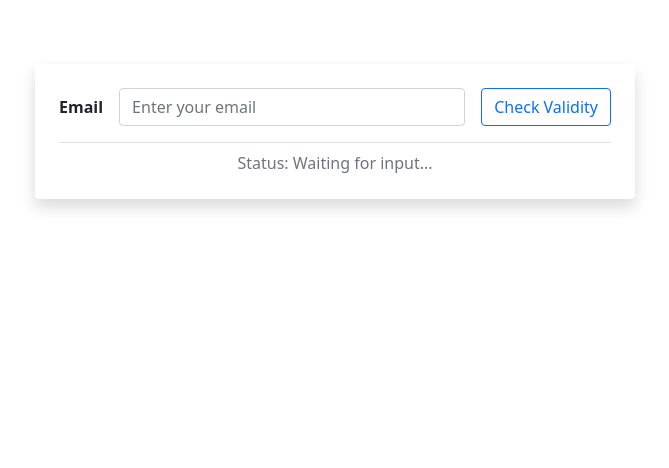
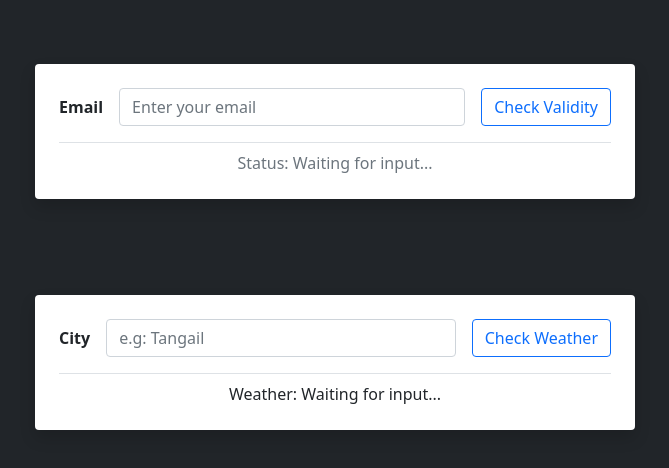
Before and after one commit to montasirfahim/web-dev-projects, a plain HTML site: page API Testing Project/index.html in a window 1280 px wide. Shown: the whole page, without its empty margins (305-974 px from the left). Drawn offline with nearby package versions, Linux system fonts and the light colour scheme.

Commit message:
added weather checking feature using open weather api

```diff
--- a/API Testing Project/index.html
+++ b/API Testing Project/index.html
@@ -3,13 +3,13 @@
 <head>
     <meta charset="UTF-8">
     <meta name="viewport" content="width=device-width, initial-scale=1.0">
-    <title>Email Validation</title>
+    <title>Email Validation & Weather Update</title>
     <link href="https://cdn.jsdelivr.net/npm/bootstrap@5.0.2/dist/css/bootstrap.min.css" rel="stylesheet" integrity="sha384-EVSTQN3/azprG1Anm3QDgpJLIm9Nao0Yz1ztcQTwFspd3yD65VohhpuuCOmLASjC" crossorigin="anonymous">
     <link rel="stylesheet" type="text/css" href="style.css">
 
 </head>
-<body>
-    <div class="container d-flex justify-content-center align-items-center">
+<body class="bg-dark">
+<div class="container d-flex flex-column justify-content-center align-items-center gap-5">
     <div class="form-container shadow p-4 bg-white rounded" style="width: 100%; max-width: 600px;">
 
         <form class="d-flex align-items-center gap-3" id="input-form" onsubmit="checkEmailValidity(event)">
@@ -24,6 +24,21 @@
             <p id="status" class="text-muted mb-0">Status: Waiting for input...</p>
         </div>
     </div>
+
+    <div class="form-container mt-5 shadow p-4 bg-white rounded" style="width: 100%; max-width: 600px;">
+
+        <form class="d-flex align-items-center gap-3" id="input-form" onsubmit="checkWeather(event)">
+            <label for="city" class="form-label fw-bold mb-0">City</label>
+
+            <input type="text" class="form-control flex-grow-1" id="city" placeholder="e.g: Tangail" required>
+
+            <button class="btn btn-outline-primary text-nowrap" id="submit-btn" type="submit">Check Weather</button>
+        </form>
+
+        <div id="status-div2" class="status-div2 mt-3 border-top pt-2">
+            <p id="status2" class="mb-0 text-center">Weather: Waiting for input...</p>
+        </div>
+    </div>
 </div>
 <script src="script.js"></script>
 </body>
--- a/API Testing Project/script.js
+++ b/API Testing Project/script.js
@@ -29,3 +29,43 @@ async function checkEmailValidity(event) {
 		alert(err);
 	}
 }
+
+async function checkWeather(event) {
+	event.preventDefault();
+    const apiKey = "d55933b57094e92b620ef61c90511ebc";
+    const cityName = document.getElementById("city").value;
+    const resultDiv = document.getElementById("status-div2");
+    const oldStatus = document.getElementById("status2");
+
+    if (!cityName) {
+        alert("Please enter a city name");
+        return;
+    }
+
+    oldStatus.innerText = "Searching...";
+    oldStatus.style.display = "block";
+    resultDiv.style.display = "none";
+
+    const url = `https://api.openweathermap.org/data/2.5/weather?q=${cityName}&appid=${apiKey}&units=metric`;
+
+    try {
+        const response = await fetch(url);
+        const data = await response.json();
+        oldStatus.style.display = "none";
+
+        if (data.cod === "404") {
+            resultDiv.innerHTML = `<p style="color:red;">City not found. Please try again.</p>`;
+        } else {
+            resultDiv.innerHTML = `
+                <h3>Weather in ${data.name}, ${data.sys.country}</h3>
+                <p><b>Temperature:</b> ${data.main.temp}°C</p>
+                <p><b>Condition:</b> ${data.weather[0].description}</p>
+                <p><b>Humidity:</b> ${data.main.humidity}%</p>
+            `;
+            resultDiv.style.display = "block";
+        }
+    } catch (error) {
+        console.error("Error fetching weather:", error);
+        oldStatus.innerText = "Error loading data.";
+    }
+}
```
